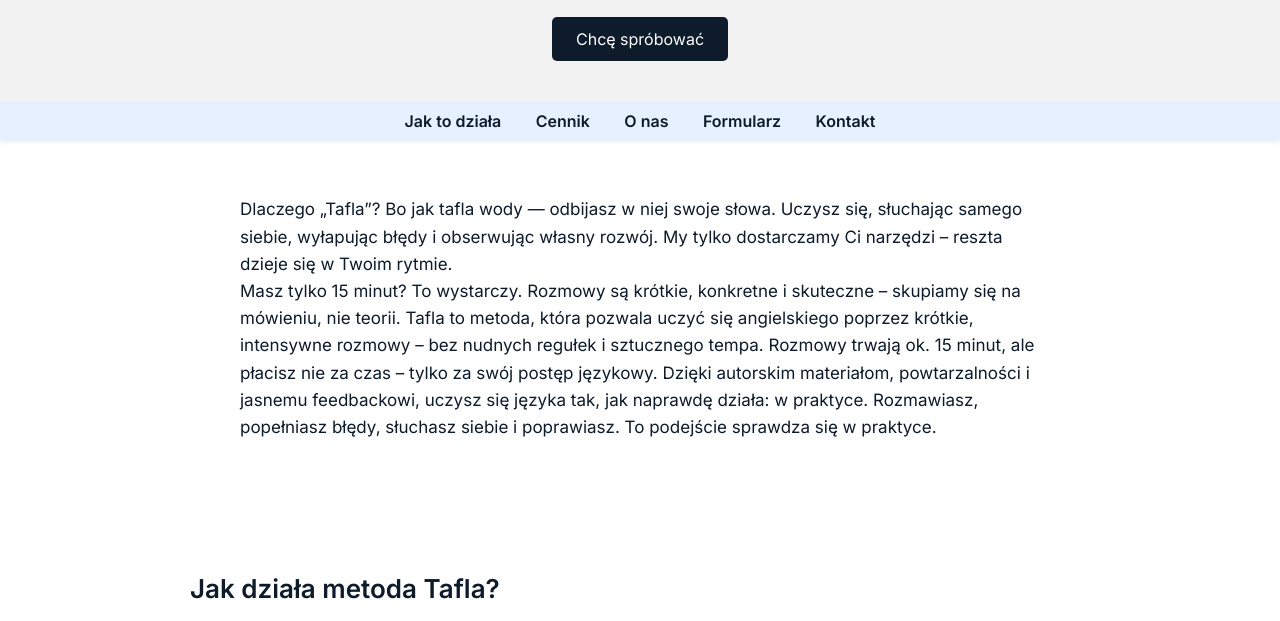
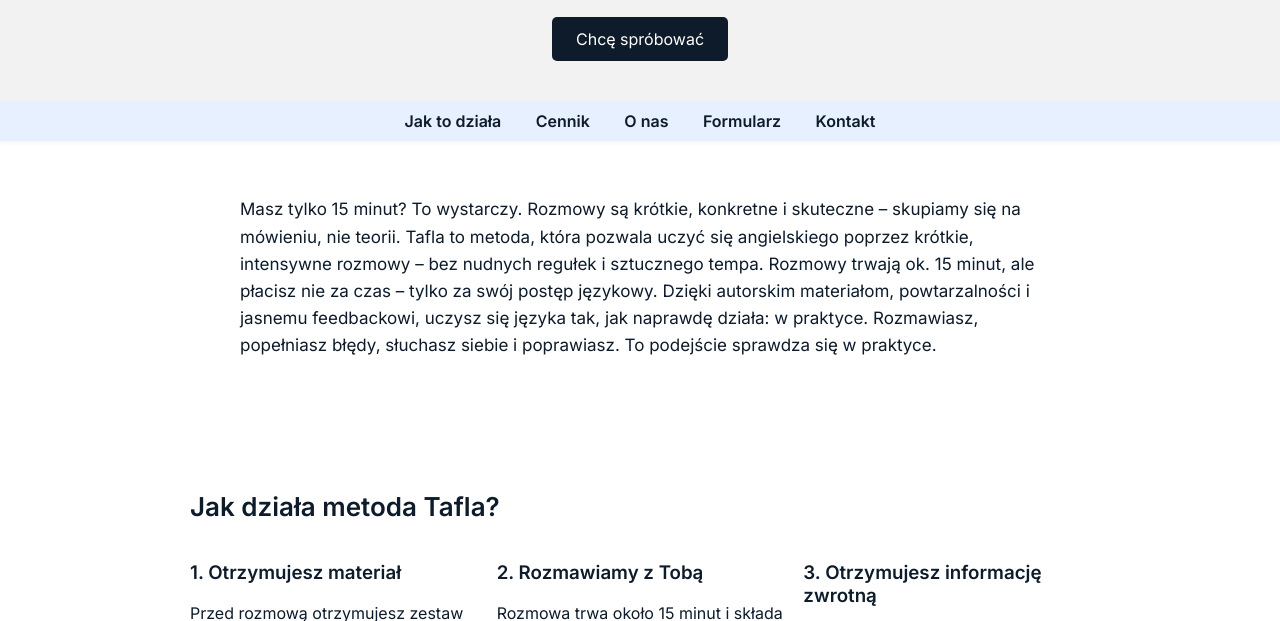
Before and after one commit to TaflaOfficial/Tafla, a plain HTML site: page index.html in a window 1280 px wide. Shown: the part 160-781 px from the top of the page. Drawn offline with Linux system fonts and the light colour scheme.

Commit message:
Update index.html

```diff
--- a/index.html
+++ b/index.html
@@ -140,8 +140,7 @@
 <section>
 
 <p style="max-width: 800px; margin: auto; font-size: 17px; line-height: 1.6; margin-top: 15px;">
-    Dlaczego „Tafla”? Bo jak tafla wody — odbijasz w niej swoje słowa. Uczysz się, słuchając samego siebie, wyłapując błędy i obserwując własny rozwój.
-    My tylko dostarczamy Ci narzędzi – reszta dzieje się w Twoim rytmie.
+
 </p>
 
 <p style="max-width: 800px; margin: auto; font-size: 17px; line-height: 1.6; margin-bottom: 30px;">Masz tylko 15 minut? To wystarczy. Rozmowy są krótkie, konkretne i skuteczne – skupiamy się na mówieniu, nie teorii.
```
